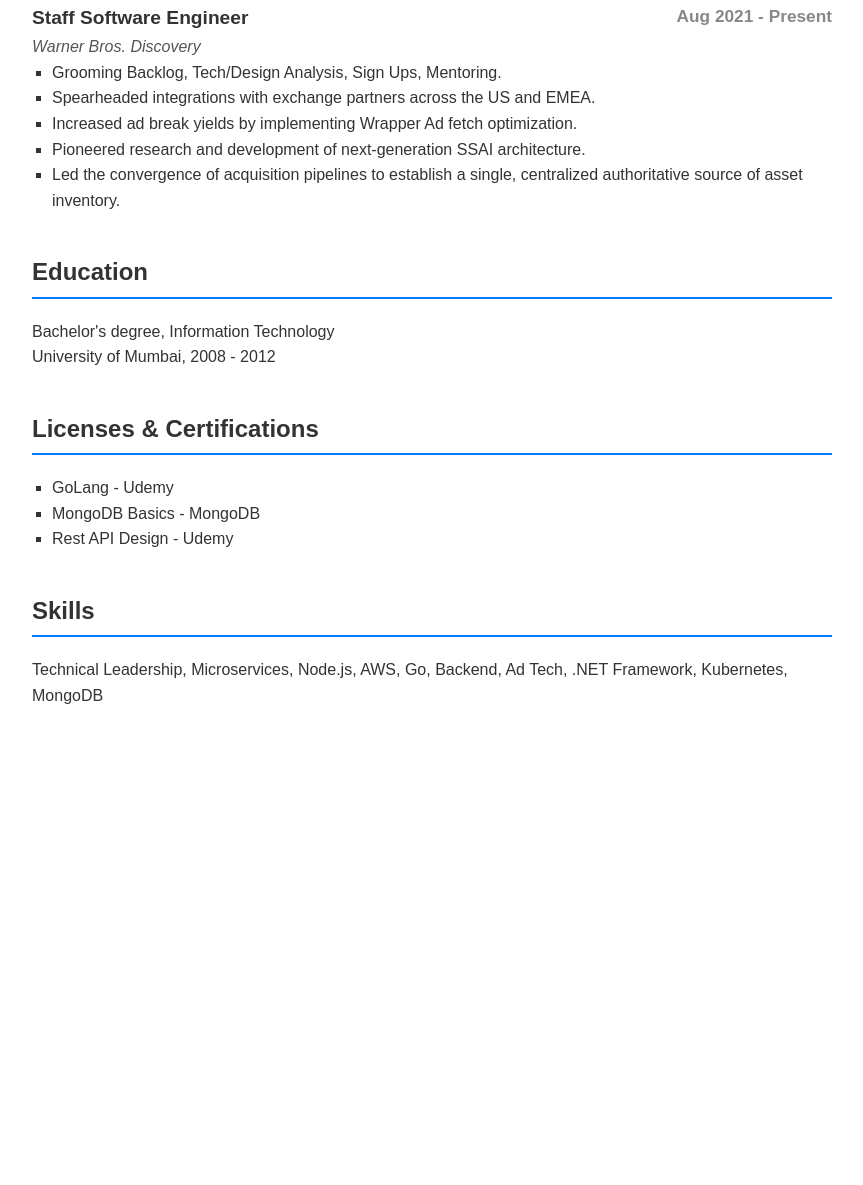
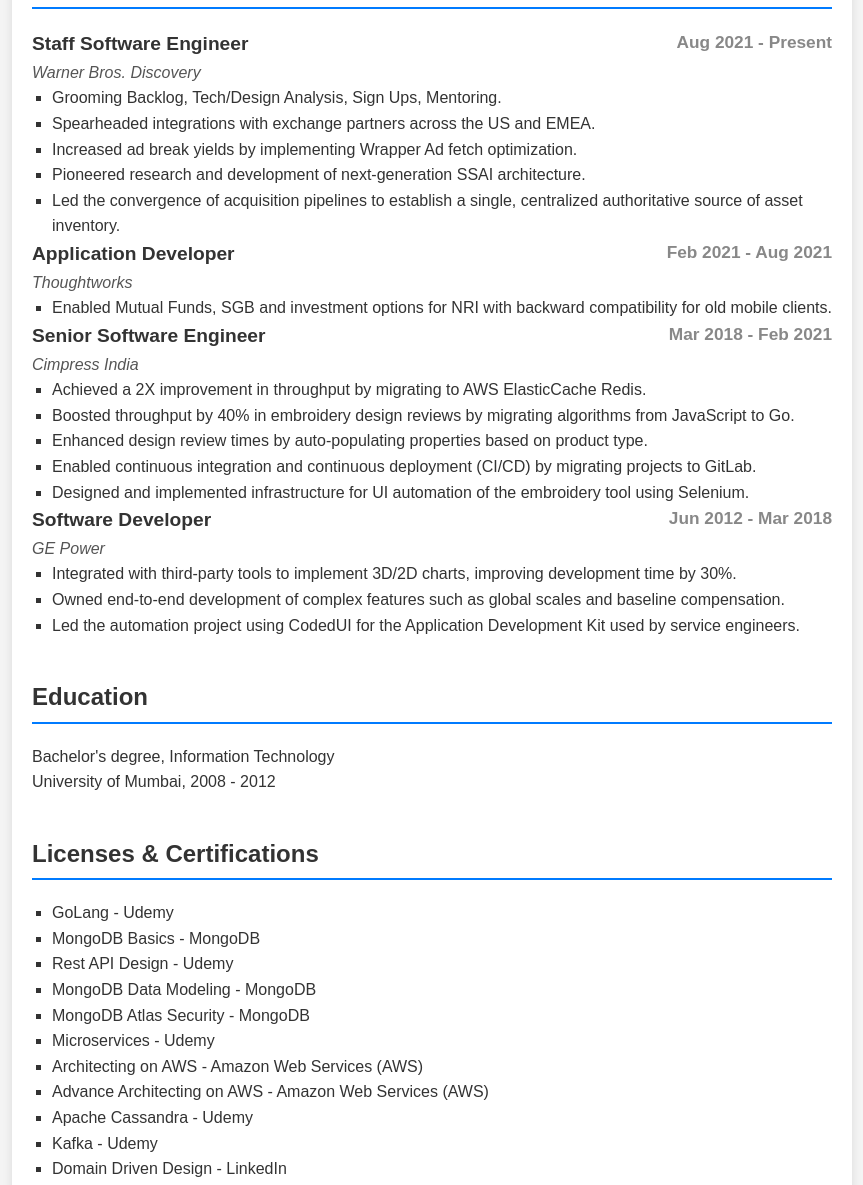
Before and after one commit to Gheri/gheri.github.io, a plain HTML site: page index.html in a window 1280 px wide. Shown: the part 534-1719 px from the top of the page, without its empty margins (208-1071 px from the left). Before the commit the page ends 1303 px from the top, so only its background shows below. Drawn offline with Linux system fonts and the light colour scheme.

Commit message:
Update index.html

```diff
--- a/index.html
+++ b/index.html
@@ -11,11 +11,14 @@
             color: #333;
             margin: 0;
             padding: 0;
+            background-color: #f4f4f4;
         }
         .container {
             max-width: 800px;
             margin: 0 auto;
             padding: 20px;
+            background: white;
+            box-shadow: 0 0 10px rgba(0, 0, 0, 0.1);
         }
         header {
             text-align: center;
@@ -81,11 +84,12 @@
 
         <div class="section">
             <h2>Summary</h2>
-            <p>With over 12 years of experience in software development, I have honed my skills at renowned companies such as GE, Vistaprint, Thoughtworks, and Warner Bros Discovery. My expertise lies in agile methodologies and team leadership, enabling me to drive teams to deliver high-quality software on time.</p>
+            <p>With over 12 years of experience in software development, I have honed my skills at renowned companies such as GE, Vistaprint, Thoughtworks, and Warner Bros Discovery. My expertise lies in agile methodologies and team leadership, enabling me to drive teams to deliver high-quality software on time. I excel in working with geographically dispersed teams, fostering a culture of collaboration and continuous improvement.</p>
         </div>
 
         <div class="section">
             <h2>Experience</h2>
+
             <div>
                 <div class="job-title">Staff Software Engineer <span class="date">Aug 2021 - Present</span></div>
                 <div class="company">Warner Bros. Discovery</div>
@@ -97,7 +101,36 @@
                     <li>Led the convergence of acquisition pipelines to establish a single, centralized authoritative source of asset inventory.</li>
                 </ul>
             </div>
-            <!-- Add other job experiences similarly -->
+
+            <div>
+                <div class="job-title">Application Developer <span class="date">Feb 2021 - Aug 2021</span></div>
+                <div class="company">Thoughtworks</div>
+                <ul>
+                    <li>Enabled Mutual Funds, SGB and investment options for NRI with backward compatibility for old mobile clients.</li>
+                </ul>
+            </div>
+
+            <div>
+                <div class="job-title">Senior Software Engineer <span class="date">Mar 2018 - Feb 2021</span></div>
+                <div class="company">Cimpress India</div>
+                <ul>
+                    <li>Achieved a 2X improvement in throughput by migrating to AWS ElasticCache Redis.</li>
+                    <li>Boosted throughput by 40% in embroidery design reviews by migrating algorithms from JavaScript to Go.</li>
+                    <li>Enhanced design review times by auto-populating properties based on product type.</li>
+                    <li>Enabled continuous integration and continuous deployment (CI/CD) by migrating projects to GitLab.</li>
+                    <li>Designed and implemented infrastructure for UI automation of the embroidery tool using Selenium.</li>
+                </ul>
+            </div>
+
+            <div>
+                <div class="job-title">Software Developer <span class="date">Jun 2012 - Mar 2018</span></div>
+                <div class="company">GE Power</div>
+                <ul>
+                    <li>Integrated with third-party tools to implement 3D/2D charts, improving development time by 30%.</li>
+                    <li>Owned end-to-end development of complex features such as global scales and baseline compensation.</li>
+                    <li>Led the automation project using CodedUI for the Application Development Kit used by service engineers.</li>
+                </ul>
+            </div>
         </div>
 
         <div class="section">
@@ -111,7 +144,14 @@
                 <li>GoLang - Udemy</li>
                 <li>MongoDB Basics - MongoDB</li>
                 <li>Rest API Design - Udemy</li>
-                <!-- Add other certifications similarly -->
+                <li>MongoDB Data Modeling - MongoDB</li>
+                <li>MongoDB Atlas Security - MongoDB</li>
+                <li>Microservices - Udemy</li>
+                <li>Architecting on AWS - Amazon Web Services (AWS)</li>
+                <li>Advance Architecting on AWS - Amazon Web Services (AWS)</li>
+                <li>Apache Cassandra - Udemy</li>
+                <li>Kafka - Udemy</li>
+                <li>Domain Driven Design - LinkedIn</li>
             </ul>
         </div>
 
```
